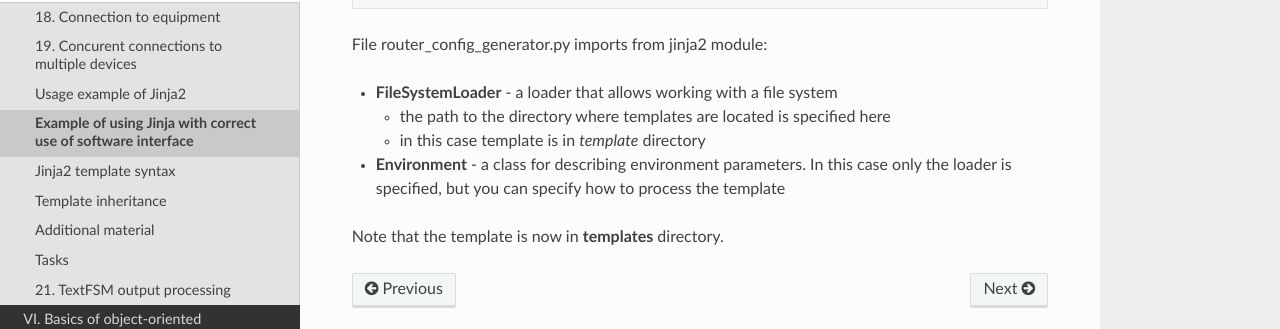
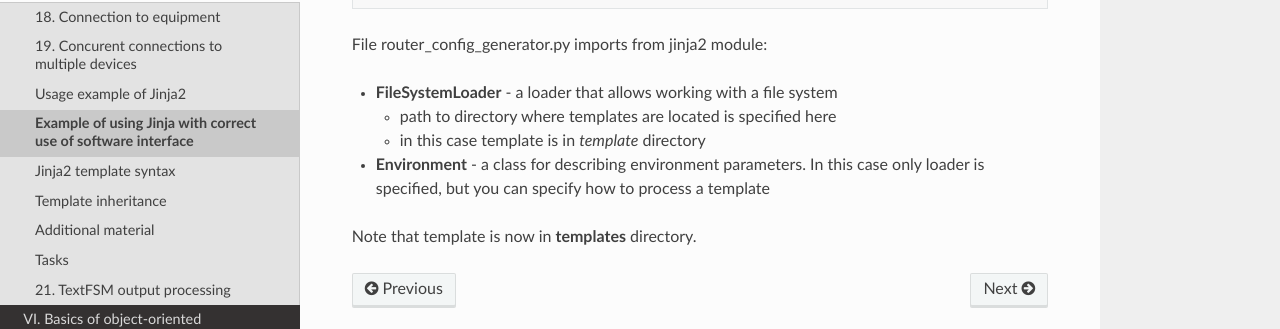
Before and after one commit to natenka/pyneng-book-en, a Sphinx documentation site: the page built from docs/source/book/20_jinja2/2_example.rst, in a window 1280 px wide and 900 px high, scrolled down 1581 px. Shown: the part 426-755 px from the top of the window. Built offline with Sphinx 7.4.7 and the Read the Docs theme 2.0.0, drawn with Linux system fonts in a browser that asks for light colours; pages that are not in the unit, such as notebooks, are missing from menus; some of the changed text lies outside the part shown.

Commit message:
Update 2_example.rst

```diff
--- a/docs/source/book/20_jinja2/2_example.rst
+++ b/docs/source/book/20_jinja2/2_example.rst
@@ -5,7 +5,7 @@ To deal with Jinja2, it is better to use previous examples. This section describ
 
 .. note::
 
-    The term "software interface" refers to the way Jinja works with input data and a template for generating output files.
+    Term "software interface" refers to the way Jinja works with input data and a template for generating output files.
 
 Modified example of previous script, template and data file (all files are in 2_example directory):
 
@@ -100,9 +100,9 @@ File router_config_generator.py imports from jinja2 module:
 
 * **FileSystemLoader** - a loader that allows working with a file system
 
-  * the path to the directory where templates are located is specified here
+  * path to directory where templates are located is specified here
   * in this case template is in *template* directory
 
-* **Environment** - a class for describing environment parameters. In this case only the loader is specified, but you can specify how to process the template
+* **Environment** - a class for describing environment parameters. In this case only loader is specified, but you can specify how to process a template
 
-Note that the template is now in **templates** directory.
+Note that template is now in **templates** directory.
```
